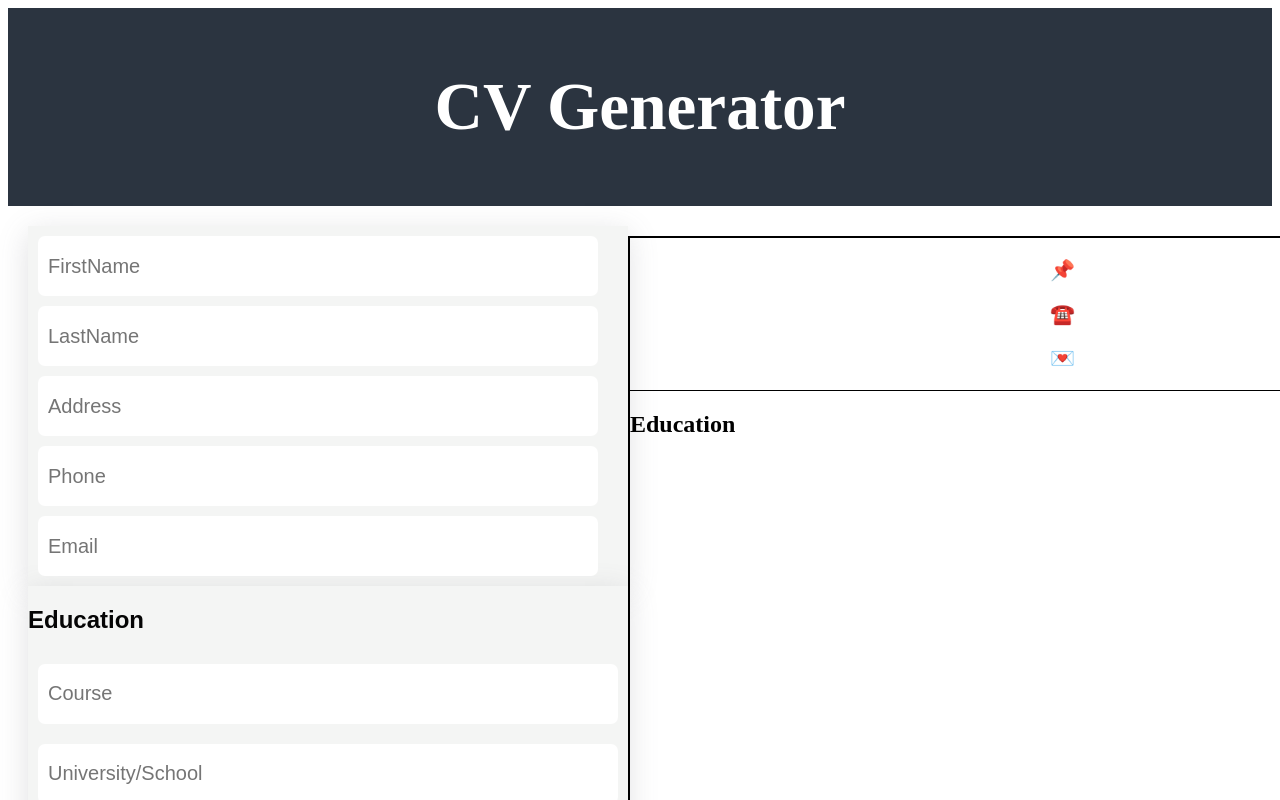
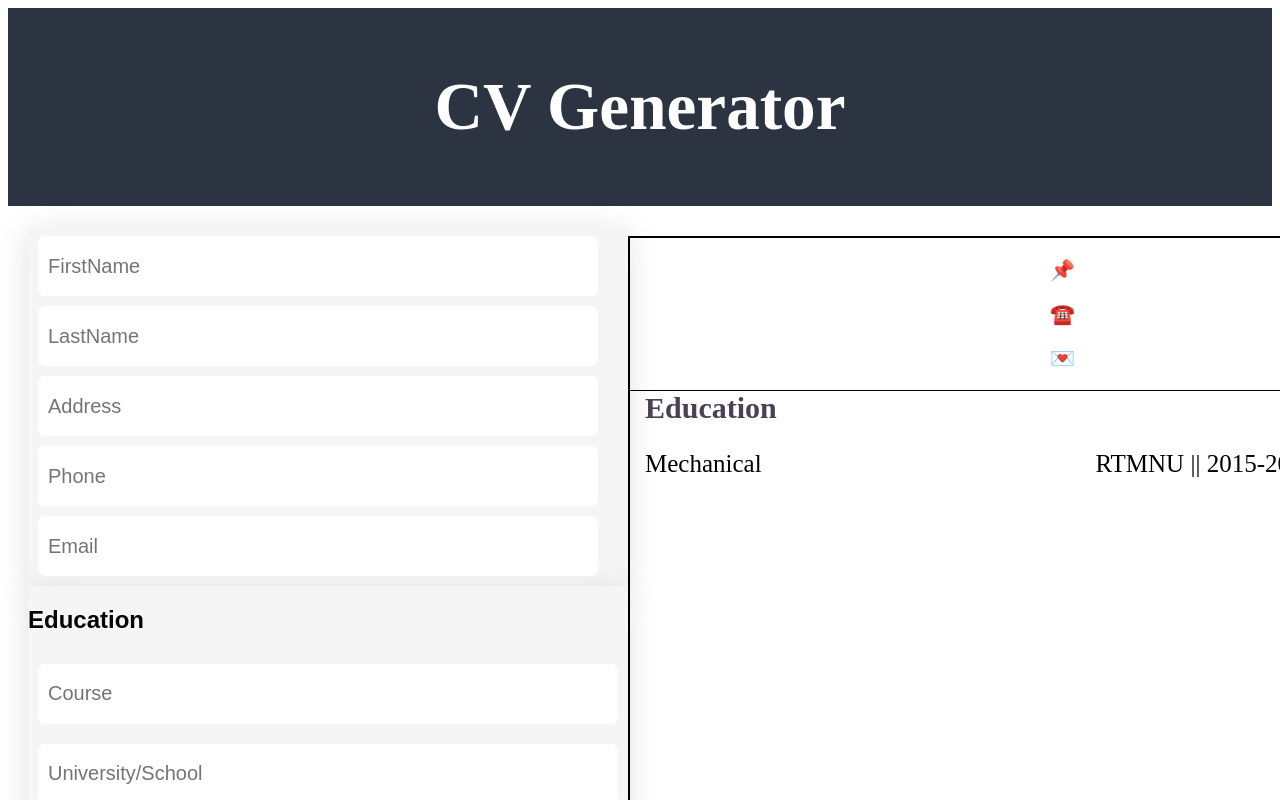
Before and after one commit to rajnishxoxo/CV-Project, a React (Vite) app: page / in a window 1280 px wide. Shown: the top 800 px of the page. Built offline with nearby package versions, Linux system fonts and the light colour scheme.

Commit message:
Display-component
Added Hard Coded Data and Added CSS

```diff
--- a/src/Components/Display.js
+++ b/src/Components/Display.js
@@ -20,6 +20,10 @@ const Display = (props) => {
         <div>
           <h2 className="heading">Education</h2>
         </div>
+        <div className="education-container">
+          <p>Mechanical</p>
+          <p>RTMNU || <span>2015-2020</span></p>
+        </div>
       </div>
     </div>
   );
--- a/src/style.css
+++ b/src/style.css
@@ -81,3 +81,23 @@
 .upper-right>p{
   font-size: 20px;
 }
+.education-section{
+  width: 100%;
+
+}
+
+.heading{
+  font-size: 30px;
+  color: #4a4155;
+  margin: 0 15px;
+}
+
+.education-container{
+  display: flex;
+  flex-direction: row;
+  justify-content: space-between;
+  font-size: 25px;
+  font-weight: 400;
+  margin: 0 15px;
+
+}
```
